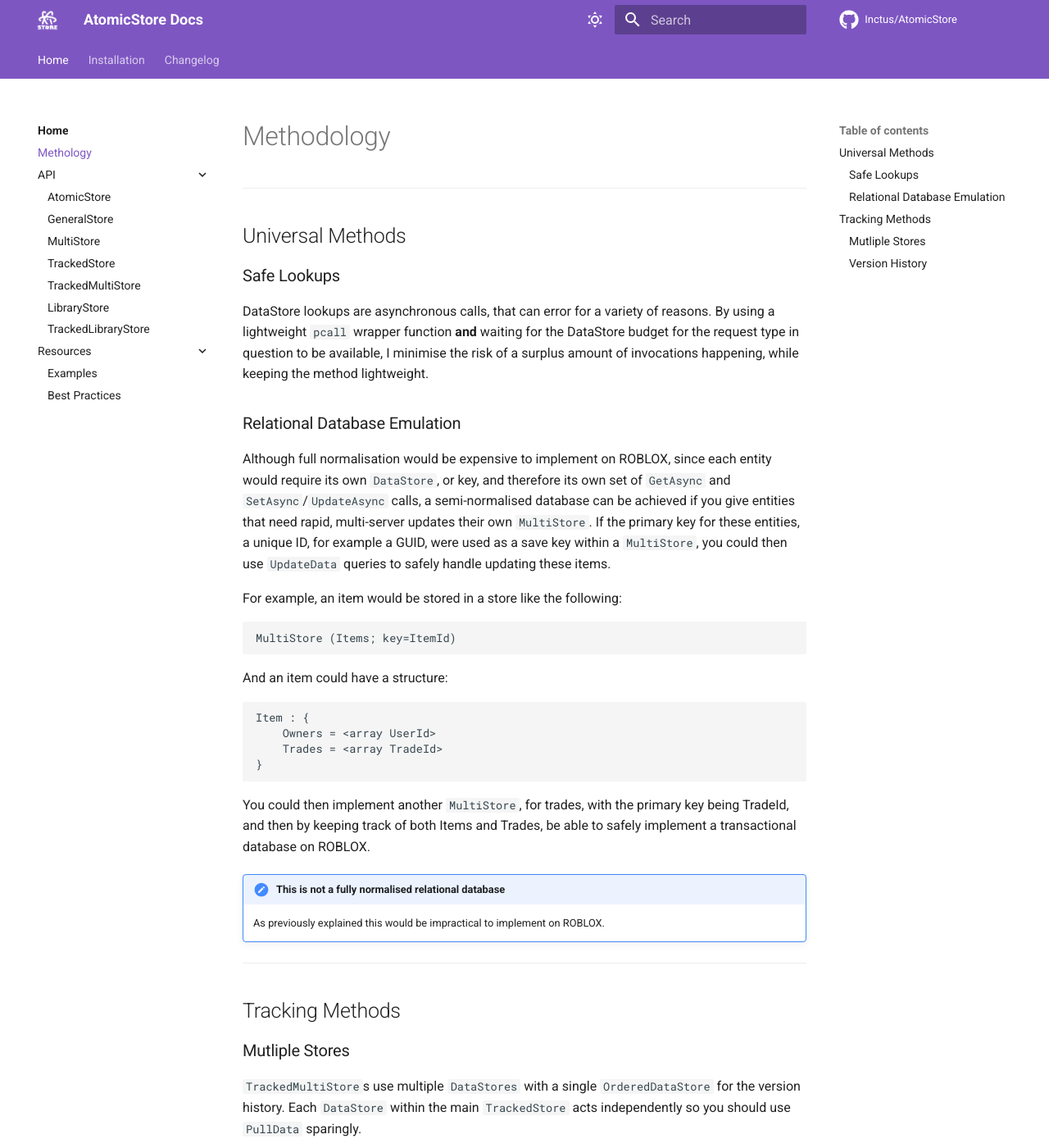
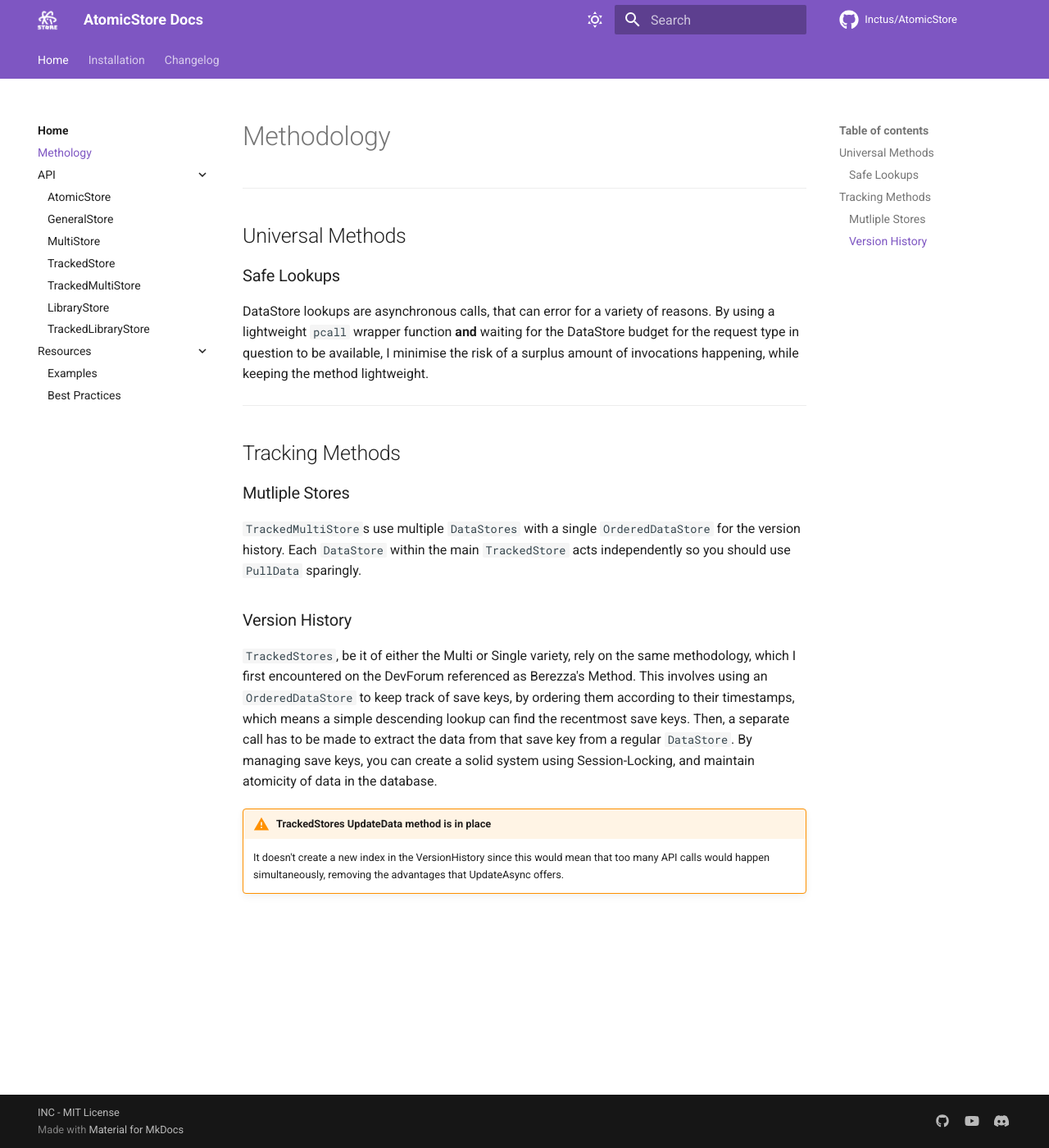
Before and after one commit to Inctus/AtomicStore, an MkDocs documentation site: the page built from docs/Methodology.md, in a window 1280 px wide and 1400 px high. Shown: the whole window at 82% size. Built offline with MkDocs 1.6.1 and Material for MkDocs 9.7.7, drawn with Linux system fonts in a browser that asks for light colours; comment, search, counter and statistics services are not loaded.

Commit message:
Update Methodology.md

````diff
--- a/docs/Methodology.md
+++ b/docs/Methodology.md
@@ -7,29 +7,6 @@
 ### Safe Lookups
 
 DataStore lookups are asynchronous calls, that can error for a variety of reasons. By using a lightweight `pcall` wrapper function **and** waiting for the DataStore budget for the request type in question to be available, I minimise the risk of a surplus amount of invocations happening, while keeping the method lightweight.
-
-### Relational Database Emulation
-
-Although full normalisation would be expensive to implement on ROBLOX, since each entity would require its own `DataStore`, or key, and therefore its own set of `GetAsync` and `SetAsync`/`UpdateAsync` calls, a semi-normalised database can be achieved if you give entities that need rapid, multi-server updates their own `MultiStore`. If the primary key for these entities, a unique ID, for example a GUID, were used as a save key within a `MultiStore`, you could then use `UpdateData` queries to safely handle updating these items.
-
-For example, an item would be stored in a store like the following:
-
-```
-MultiStore (Items; key=ItemId)
-```
-
-And an item could have a structure:
-
-```
-Item : {
-	Owners = <array UserId>
-	Trades = <array TradeId>
-}
-```
-You could then implement another `MultiStore`, for trades, with the primary key being TradeId, and then by keeping track of both Items and Trades, be able to safely implement a transactional database on ROBLOX.
-
-!!! caution "This is not a fully normalised relational database"
-	As previously explained this would be impractical to implement on ROBLOX.
 
 ---------
 
````
